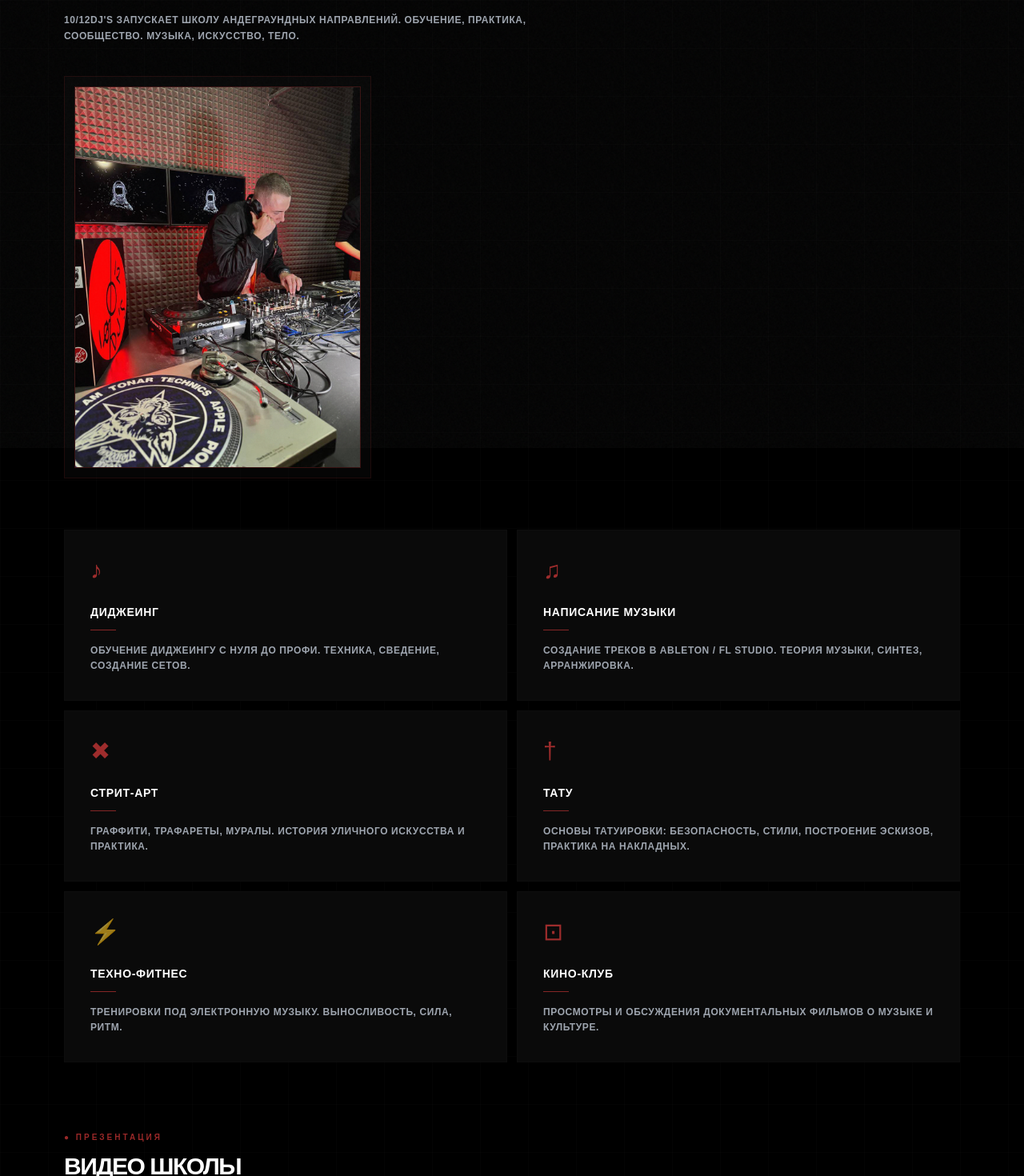
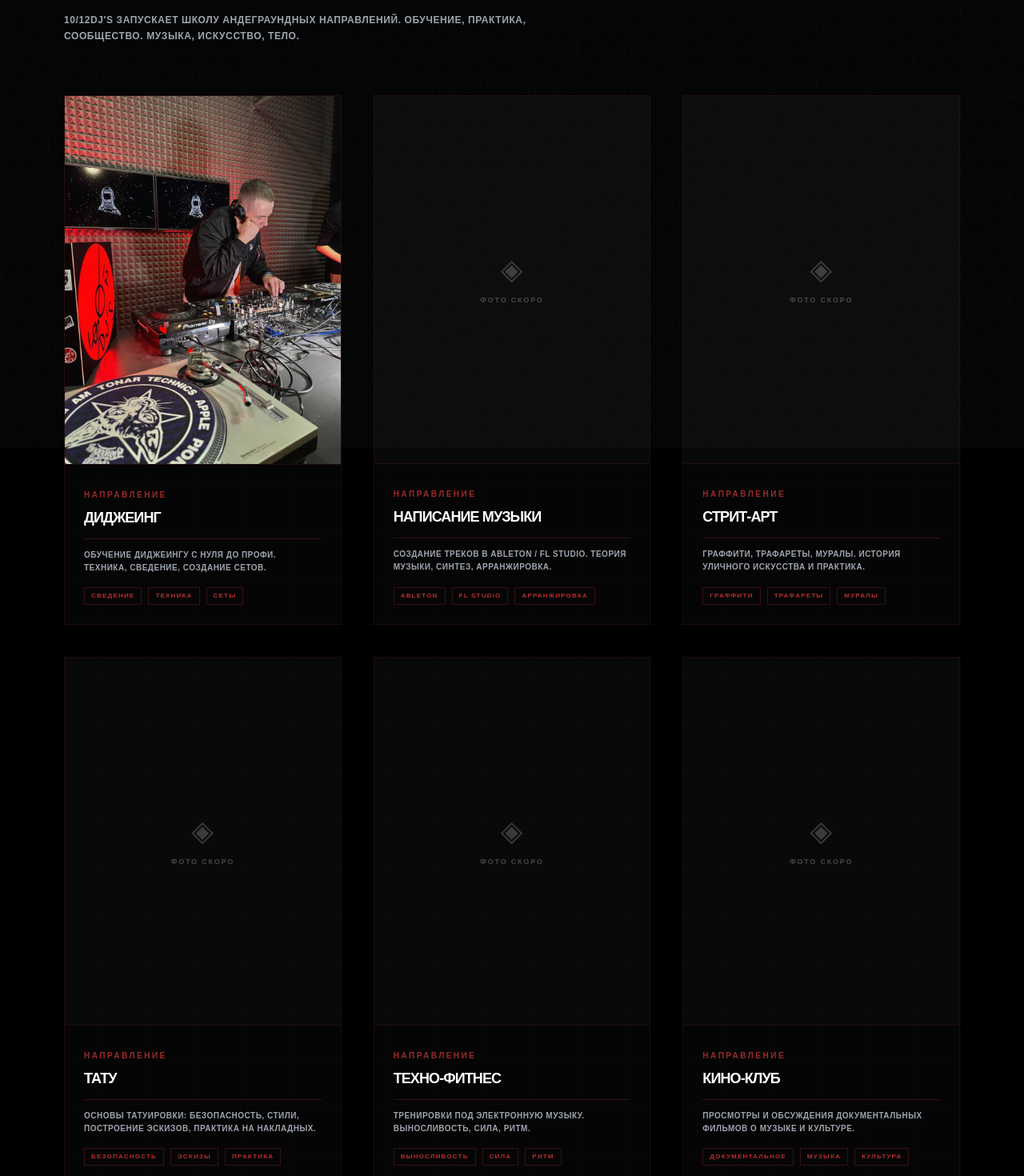
Before and after one commit to Alexander-Golomonosov/10-12djs-website, a Next.js app: page /school in a window 1280 px wide. Shown: the part 240-1710 px from the top of the page at 80% size. Built offline with nearby package versions, Linux system fonts and the light colour scheme; a web font is replaced by a local one.

Commit message:
school: карточки направлений в стиле мерч + фото диджеинга

```diff
--- a/src/app/school/page.tsx
+++ b/src/app/school/page.tsx
@@ -10,32 +10,38 @@ const directions = [
   {
     title: "ДИДЖЕИНГ",
     desc: "ОБУЧЕНИЕ ДИДЖЕИНГУ С НУЛЯ ДО ПРОФИ. ТЕХНИКА, СВЕДЕНИЕ, СОЗДАНИЕ СЕТОВ.",
-    icon: "♪",
+    tags: ["СВЕДЕНИЕ", "ТЕХНИКА", "СЕТЫ"],
+    image: "/school-djing.jpg",
   },
   {
     title: "НАПИСАНИЕ МУЗЫКИ",
     desc: "СОЗДАНИЕ ТРЕКОВ В ABLETON / FL STUDIO. ТЕОРИЯ МУЗЫКИ, СИНТЕЗ, АРРАНЖИРОВКА.",
-    icon: "♫",
+    tags: ["ABLETON", "FL STUDIO", "АРРАНЖИРОВКА"],
+    image: null,
   },
   {
     title: "СТРИТ-АРТ",
     desc: "ГРАФФИТИ, ТРАФАРЕТЫ, МУРАЛЫ. ИСТОРИЯ УЛИЧНОГО ИСКУССТВА И ПРАКТИКА.",
-    icon: "✖",
+    tags: ["ГРАФФИТИ", "ТРАФАРЕТЫ", "МУРАЛЫ"],
+    image: null,
   },
   {
     title: "ТАТУ",
     desc: "ОСНОВЫ ТАТУИРОВКИ: БЕЗОПАСНОСТЬ, СТИЛИ, ПОСТРОЕНИЕ ЭСКИЗОВ, ПРАКТИКА НА НАКЛАДНЫХ.",
-    icon: "†",
+    tags: ["БЕЗОПАСНОСТЬ", "ЭСКИЗЫ", "ПРАКТИКА"],
+    image: null,
   },
   {
     title: "ТЕХНО-ФИТНЕС",
     desc: "ТРЕНИРОВКИ ПОД ЭЛЕКТРОННУЮ МУЗЫКУ. ВЫНОСЛИВОСТЬ, СИЛА, РИТМ.",
-    icon: "⚡",
+    tags: ["ВЫНОСЛИВОСТЬ", "СИЛА", "РИТМ"],
+    image: null,
   },
   {
     title: "КИНО-КЛУБ",
     desc: "ПРОСМОТРЫ И ОБСУЖДЕНИЯ ДОКУМЕНТАЛЬНЫХ ФИЛЬМОВ О МУЗЫКЕ И КУЛЬТУРЕ.",
-    icon: "⊡",
+    tags: ["ДОКУМЕНТАЛЬНОЕ", "МУЗЫКА", "КУЛЬТУРА"],
+    image: null,
   },
 ];
 
@@ -54,30 +60,36 @@ export default function School() {
         ОБУЧЕНИЕ, ПРАКТИКА, СООБЩЕСТВО. МУЗЫКА, ИСКУССТВО, ТЕЛО.
       </p>
 
-      <div className="mt-10 max-w-sm border border-accent/10 bg-card/50 p-3">
-        <Image
-          src="/school-photo.jpg"
-          alt="АНДЕГРАУНД ШКОЛА 10/12DJ'S"
-          width={600}
-          height={400}
-          className="w-full border border-accent/20 object-cover"
-        />
-      </div>
-
-      <div className="mt-16 grid gap-3 sm:grid-cols-2">
+      <div className="mt-16 grid gap-10 sm:grid-cols-2 lg:grid-cols-3">
         {directions.map((d) => (
-          <div
-            key={d.title}
-            className="group border border-border/20 bg-card p-8 transition-all hover:border-accent/40"
-          >
-            <span className="text-3xl text-accent/60">{d.icon}</span>
-            <h3 className="mt-6 text-sm font-bold tracking-wider transition-colors group-hover:text-accent">
-              {d.title}
-            </h3>
-            <div className="mt-3 h-px w-8 bg-accent/50" />
-            <p className="mt-4 text-xs font-semibold leading-relaxed tracking-wider text-muted">
-              {d.desc}
-            </p>
+          <div key={d.title} className="flex flex-col border border-accent/10 bg-card/50">
+            <div className="aspect-[3/4] flex items-center justify-center border-b border-accent/10 bg-card/80">
+              {d.image ? (
+                <Image src={d.image} alt={d.title} width={400} height={533} className="h-full w-full object-cover" />
+              ) : (
+                <div className="flex flex-col items-center gap-3 p-8 text-center">
+                  <span className="text-4xl opacity-20">◈</span>
+                  <span className="text-[9px] font-bold tracking-[0.2em] text-muted/40">ФОТО СКОРО</span>
+                </div>
+              )}
+            </div>
+            <div className="flex flex-1 flex-col p-6">
+              <div>
+                <span className="text-[10px] font-semibold tracking-[0.25em] text-accent/60">НАПРАВЛЕНИЕ</span>
+                <h2 className="mt-1 text-lg font-black tracking-tighter">{d.title}</h2>
+              </div>
+              <div className="mt-3 h-px w-full bg-accent/20" />
+              <p className="mt-3 text-[10px] font-semibold leading-relaxed tracking-wider text-muted">
+                {d.desc}
+              </p>
+              <div className="mt-auto flex flex-wrap gap-2 pt-4">
+                {d.tags.map((tag) => (
+                  <span key={tag} className="border border-accent/20 px-2 py-1 text-[8px] font-bold tracking-[0.15em] text-accent/70">
+                    {tag}
+                  </span>
+                ))}
+              </div>
+            </div>
           </div>
         ))}
       </div>
```
Also changed, not shown: public/school-djing.jpg (added).
